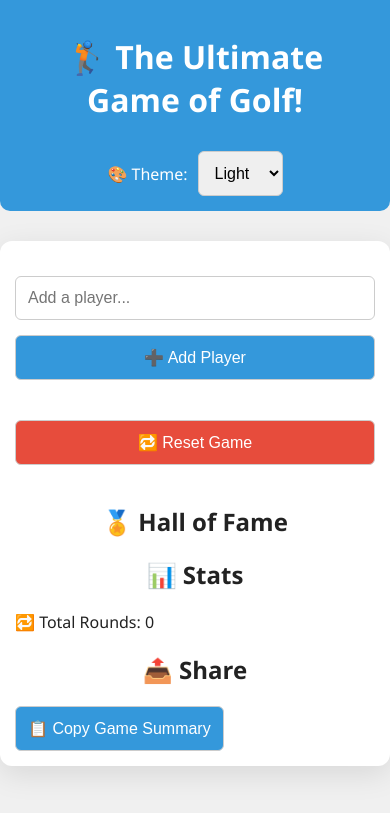
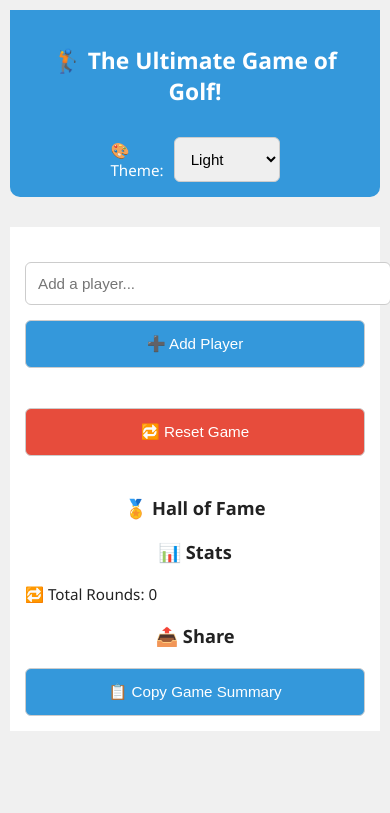
Before and after one commit to chapinator10/GOLF, a Flask app: page / in a window 390 px wide. Shown: the top 813 px of the page. Run offline with Flask 3, Linux system fonts and the light colour scheme; some libraries are stand-ins or nearby versions.

Commit message:
Improve mobile responsiveness

```diff
--- a/static/style.css
+++ b/static/style.css
@@ -195,3 +195,66 @@ body.neon .game-over {
     flex-direction: column;
   }
 }
+@media (max-width: 600px) {
+    body {
+        padding: 10px;
+        font-size: 0.95em;
+    }
+
+    .container {
+        padding: 15px;
+        box-shadow: none;
+        border-radius: 0;
+    }
+
+    h1 {
+        font-size: 1.5em;
+    }
+
+    h2 {
+        font-size: 1.2em;
+    }
+
+    input[type="text"],
+    input[type="number"],
+    select,
+    button {
+        width: 100% !important;
+        font-size: 1em;
+    }
+
+    button {
+        padding: 14px;
+    }
+
+    .player-cards {
+        flex-direction: column;
+        align-items: stretch;
+    }
+
+    .player-card {
+        flex: 1 1 100%;
+        margin-bottom: 15px;
+    }
+
+    .history-table th, .history-table td {
+        font-size: 0.85em;
+        padding: 8px;
+    }
+
+    .dark-mode-toggle {
+        top: 10px;
+        right: 10px;
+        font-size: 1.4em;
+    }
+
+    .call-it-options {
+        flex-direction: column;
+        gap: 8px;
+    }
+
+    .game-over-message {
+        font-size: 1.3em;
+        padding: 15px;
+    }
+}
```
